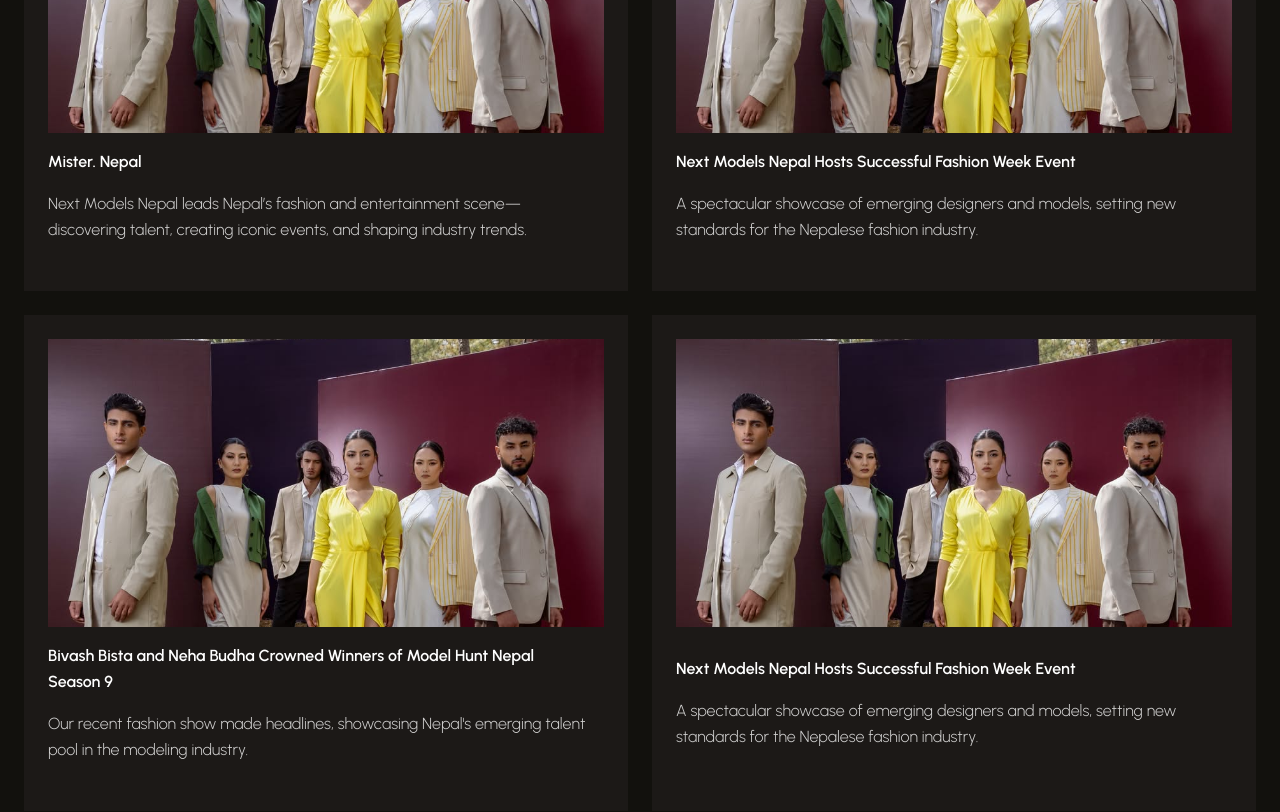
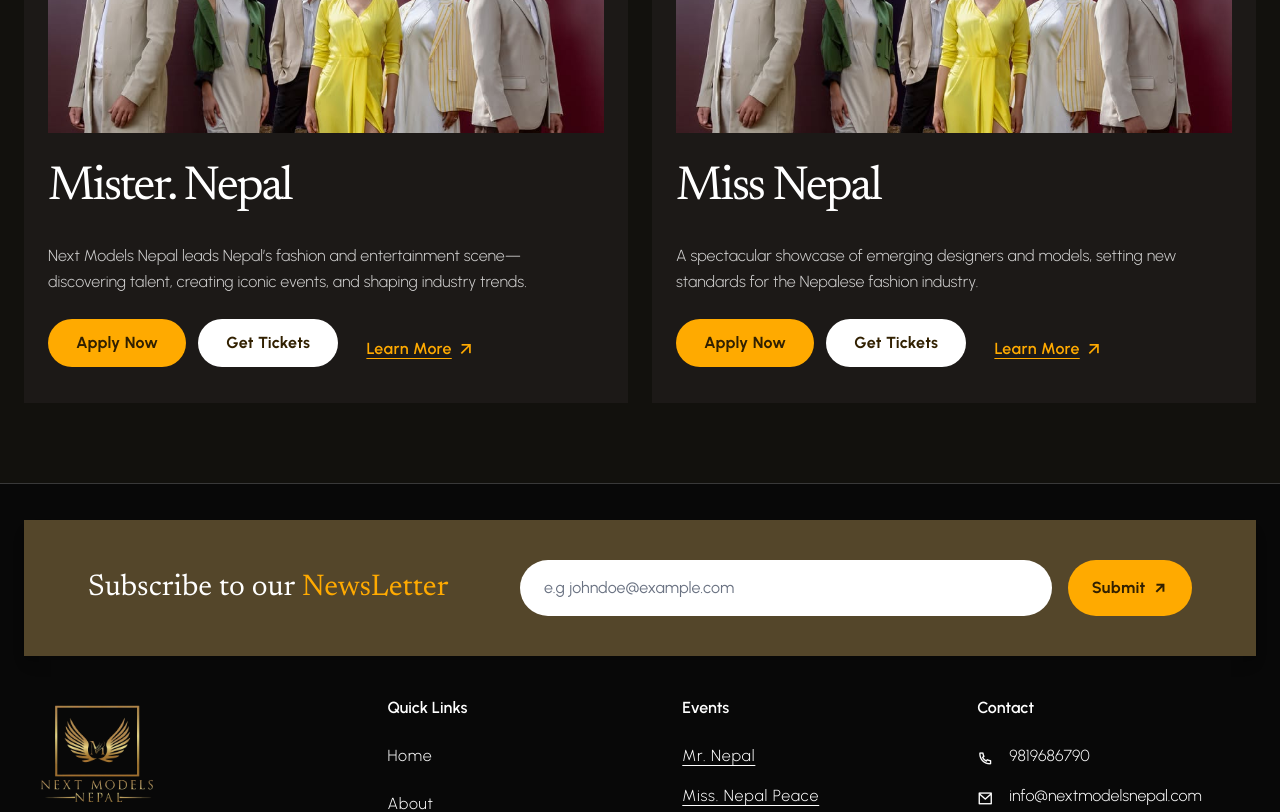
Before and after one commit to blaze-000/nextModelsNepal, a Next.js app in the folder frontend/: page /events/upcoming-events in a window 1280 px wide. Shown: the part 500-1312 px from the top of the page. Built offline with nearby package versions, Linux system fonts and the light colour scheme.

Commit message:
added dropdown and eventbox

```diff
--- a/frontend/src/app/(public)/events/past-events/page.tsx
+++ b/frontend/src/app/(public)/events/past-events/page.tsx
@@ -1,7 +1,7 @@
 "use client";
 
 import { Winners } from "@/components/events/winners";
-import ImageBox from "@/components/molecules/image-box";
+import EventBox from "@/components/molecules/event-box";
 import Breadcrumb from "@/components/molecules/breadcumb";
 import React from "react";
 import { motion } from "framer-motion";
@@ -14,32 +14,31 @@
       title: "Mister. Nepal",
       description:
         "Next Models Nepal leads Nepal’s fashion and entertainment scene—discovering talent, creating iconic events, and shaping industry trends.",
-      link: "#",
+      slug: "#",
     },
     {
       id: 2,
       image: "/news_1.jpg",
-      title: "Next Models Nepal Hosts Successful Fashion Week Event",
+      title: "Mister. Nepal",
       description:
         "A spectacular showcase of emerging designers and models, setting new standards for the Nepalese fashion industry.",
-      link: "#",
+      slug: "#",
     },
     {
       id: 3,
       image: "/news_1.jpg",
-      title:
-        "Bivash Bista and Neha Budha Crowned Winners of Model Hunt Nepal Season 9",
+      title: "Mister. Nepal",
       description:
         "Our recent fashion show made headlines, showcasing Nepal's emerging talent pool in the modeling industry.",
-      link: "#",
+      slug: "#",
     },
     {
       id: 4,
       image: "/news_1.jpg",
-      title: "Next Models Nepal Hosts Successful Fashion Week Event",
+      title: "Mister. Nepal",
       description:
         "A spectacular showcase of emerging designers and models, setting new standards for the Nepalese fashion industry.",
-      link: "#",
+      slug: "#",
     },
   ];
 
@@ -61,12 +60,13 @@
                 transition={{ duration: 0.6, delay: 0.2 }}
                 viewport={{ once: true, amount: 0.1 }}
               >
-                <ImageBox
+                <EventBox
+                  slug={item.slug}
+                  status={"ended"}
                   image={item.image}
                   title={item.title}
                   desc={item.description}
-                  link={item.link}
-                  buttonText={`About ${item.title}`}
+                   buttonText={`About ${item.title}`}
                 />
               </motion.div>
             ))}
--- a/frontend/src/app/(public)/events/upcoming-events/page.tsx
+++ b/frontend/src/app/(public)/events/upcoming-events/page.tsx
@@ -4,9 +4,10 @@
 import Breadcrumb from "@/components/molecules/breadcumb";
 import React from "react";
 import { motion } from "framer-motion";
+import EventBox from "@/components/molecules/event-box";
 import Image from "next/image";
-// import Link from "next/link";
-// import { Button } from "@/components/ui/button";
+import { Button } from "@/components/ui/button";
+import Link from "next/link";
 
 export default function upcomingEvents() {
   const upcomingEvents = [
@@ -16,32 +17,15 @@
       title: "Mister. Nepal",
       description:
         "Next Models Nepal leads Nepal’s fashion and entertainment scene—discovering talent, creating iconic events, and shaping industry trends.",
-      link: "#",
+      slug: "#",
     },
     {
       id: 2,
       image: "/news_1.jpg",
-      title: "Next Models Nepal Hosts Successful Fashion Week Event",
+      title: "Miss Nepal",
       description:
         "A spectacular showcase of emerging designers and models, setting new standards for the Nepalese fashion industry.",
-      link: "#",
-    },
-    {
-      id: 3,
-      image: "/news_1.jpg",
-      title:
-        "Bivash Bista and Neha Budha Crowned Winners of Model Hunt Nepal Season 9",
-      description:
-        "Our recent fashion show made headlines, showcasing Nepal's emerging talent pool in the modeling industry.",
-      link: "#",
-    },
-    {
-      id: 4,
-      image: "/news_1.jpg",
-      title: "Next Models Nepal Hosts Successful Fashion Week Event",
-      description:
-        "A spectacular showcase of emerging designers and models, setting new standards for the Nepalese fashion industry.",
-      link: "#",
+      slug: "#",
     },
   ];
 
@@ -61,33 +45,14 @@
               transition={{ duration: 0.6, delay: 0.2 }}
               viewport={{ once: true, amount: 0.1 }}
             >
-              <article className="h-full bg-stone-900 flex flex-col justify-between overflow-hidden hover:bg-stone-800 transition-colors duration-300 p-6 md:p-6">
-                {/* Image Container */}
-                <div className="relative overflow-hidden">
-                  <Image
-                    width={0}
-                    height={0}
-                    src={item.image}
-                    alt={item.title}
-                    sizes="100vw"
-                    className="w-full h-48 md:h-72 lg:h-72 object-cover object-top scale-110 hover:scale-105 transition-transform duration-700"
-                  />
-                </div>
-
-                {/* Content */}
-                <div className="pt-4 md:pt-4 pr-2 md:pr-4">
-                  <div className="mb-4 md:mb-6">
-                    <h3 className="text-base lg:text-base leading-relaxed font-semibold text-white mb-3 md:mb-4">
-                      {item.title}
-                    </h3>
-                    <p className="text-sm md:text-base font-light text-white/80 leading-relaxed">
-                      {item.description}
-                    </p>
-                  </div>
-                </div>
-                <div>
-                </div>
-              </article>
+              <EventBox
+                slug={item.slug}
+                image={item.image}
+                title={item.title}
+                desc={item.description}
+                buttonText="Learn More"
+                status="upcoming"
+              />
             </motion.div>
           ))}
         </div>
--- a/frontend/src/components/events/past-events.tsx
+++ b/frontend/src/components/events/past-events.tsx
@@ -1,46 +1,50 @@
 "use client";
 import Image from "next/image";
-import React from "react";
+import React, { useState } from "react";
 import ImageBox from "../molecules/image-box";
 import { Button } from "../ui/button";
 import { motion } from "framer-motion";
 import SectionHeader from "../ui/section-header";
+import EventBox from "../molecules/event-box";
+import Dropdown from "../ui/Dropdown";
 
 export const PastEvents = () => {
+  const [sortBy, setSortBy] = useState("Most Recent");
+
+  const sortOptions = ["Popularity", "Most Recent", "Oldest"];
+
   const newsItems = [
     {
       id: 1,
       image: "/news_1.jpg",
-      title:
-        "Bivash Bista and Neha Budha Crowned Winners of Model Hunt Nepal Season 9",
+      title: "Mister. Nepal",
       description:
         "Our recent fashion show made headlines, showcasing Nepal's emerging talent pool in the modeling industry.",
-      link: "#",
+      slug: "mr-nepal-2025",
     },
     {
       id: 2,
       image: "/news_1.jpg",
-      title: "Next Models Nepal Hosts Successful Fashion Week Event",
+      title: "Miss Nepal Peace",
       description:
         "A spectacular showcase of emerging designers and models, setting new standards for the Nepalese fashion industry.",
-      link: "#",
+      slug: "miss-nepal-peace",
     },
     {
       id: 3,
       image: "/news_1.jpg",
-      title:
-        "Bivash Bista and Neha Budha Crowned Winners of Model Hunt Nepal Season 9",
+      title: "Mister. Nepal",
       description:
         "Our recent fashion show made headlines, showcasing Nepal's emerging talent pool in the modeling industry.",
-      link: "#",
+      slug: "mister-nepal",
     },
     {
       id: 4,
       image: "/news_1.jpg",
-      title: "Next Models Nepal Hosts Successful Fashion Week Event",
+      title: "Mr Nepal",
       description:
         "A spectacular showcase of emerging designers and models, setting new standards for the Nepalese fashion industry.",
-      link: "#",
+      slug: "mr-nepal",
     },
   ];
 
@@ -106,15 +110,13 @@
           className="px-2"
         >
           {/* Desktop Layout */}
-          <div className="hidden md:flex justify-between items-center">
+          <div className="hidden md:flex justify-between items-center py-5">
             <SectionHeader title="Past Events" />
-            <div className="pb-6">
-              <Button variant="outline" className="py-2">
-                <span>Sort By:</span>
-                <span>Most Recent</span>
-                <i className="ri-arrow-down-s-line text-lg" />
-              </Button>
-            </div>
+            <Dropdown
+              options={sortOptions}
+              selected={sortBy}
+              onSelect={(val) => setSortBy(val)}
+            />
           </div>
 
           {/* Mobile Layout - Stacked */}
@@ -133,11 +135,11 @@
               </h3>
             </div>
             <div className="flex justify-center">
-              <Button variant="outline" className="py-2 md:w-full">
-                <span>Sort By:</span>
-                <span>Most Recent</span>
-                <i className="ri-arrow-down-s-line text-lg" />
-              </Button>
+              <Dropdown
+                options={sortOptions}
+                selected={sortBy}
+                onSelect={(val) => setSortBy(val)}
+              />
             </div>
           </div>
         </motion.div>
@@ -152,11 +154,12 @@
               transition={{ duration: 0.6, ease: "easeOut" }}
               viewport={{ once: true, amount: 0.3 }}
             >
-              <ImageBox
+              <EventBox
+                status="ended"
                 image={item.image}
                 title={item.title}
                 desc={item.description}
-                link={item.link}
+                slug={item.slug}
                 buttonText="Visit News Source"
               />
             </motion.div>
--- a/frontend/src/components/events/upcoming-events.tsx
+++ b/frontend/src/components/events/upcoming-events.tsx
@@ -1,30 +1,32 @@
 "use client";
 
 import Image from "next/image";
-import React from "react";
+import React, { useState } from "react";
 import { motion } from "framer-motion";
-import ImageBox from "../molecules/image-box";
 import { Button } from "../ui/button";
 import SectionHeader from "../ui/section-header";
+import EventBox from "../molecules/event-box";
+import Dropdown from "../ui/Dropdown";
 
 export const UpcomingEvents = () => {
+  const [sortBy, setSortBy] = useState("Most Recent");
+  const sortOptions = ["Popularity", "Most Recent", "Oldest"];
   const newsItems = [
     {
       id: 1,
       image: "/news_1.jpg",
-      title:
-        "Bivash Bista and Neha Budha Crowned Winners of Model Hunt Nepal Season 9",
+      title: "Mr Nepal",
       description:
         "Our recent fashion show made headlines, showcasing Nepal's emerging talent pool in the modeling industry.",
-      link: "#",
+      slug: "mr-nepal-2025",
     },
     {
       id: 2,
       image: "/news_1.jpg",
-      title: "Next Models Nepal Hosts Successful Fashion Week Event",
+      title: "Next Models Nepal ",
       description:
         "A spectacular showcase of emerging designers and models, setting new standards for the Nepalese fashion industry.",
-      link: "#",
+      slug: "next-models-nepal-2025",
     },
   ];
 
@@ -42,13 +44,11 @@
           <div className="hidden md:flex justify-between items-center px-2">
             <SectionHeader title="Upcoming Events" />
 
-            <div className="pb-8">
-              <Button variant="outline" className="py-2">
-                <span>Sort By:</span>
-                <span>Most Recent</span>
-                <i className="ri-arrow-down-s-line text-lg" />
-              </Button>
-            </div>
+            <Dropdown
+              options={sortOptions}
+              selected={sortBy}
+              onSelect={(val) => setSortBy(val)}
+            />
           </div>
 
           {/* Mobile Layout */}
@@ -87,12 +87,13 @@
               viewport={{ once: true }}
               transition={{ duration: 0.5, delay: 0.1 * i }}
             >
-              <ImageBox
+              <EventBox
+                slug={item.slug}
                 image={item.image}
                 title={item.title}
                 desc={item.description}
-                link={item.link}
                 buttonText="Visit News Source"
+                status="upcoming"
               />
             </motion.div>
           ))}
```
Also changed, not shown: frontend/src/components/events/winners.tsx (+16 -12 lines).
